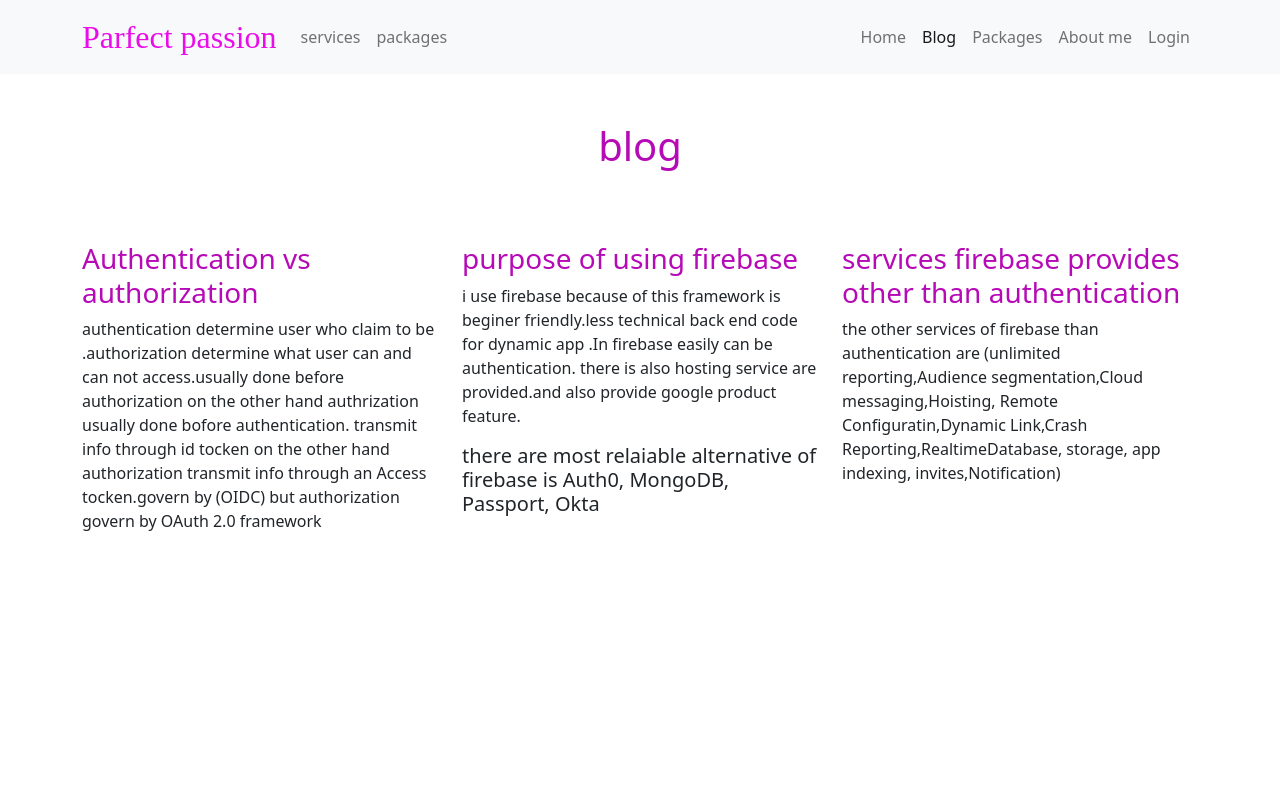
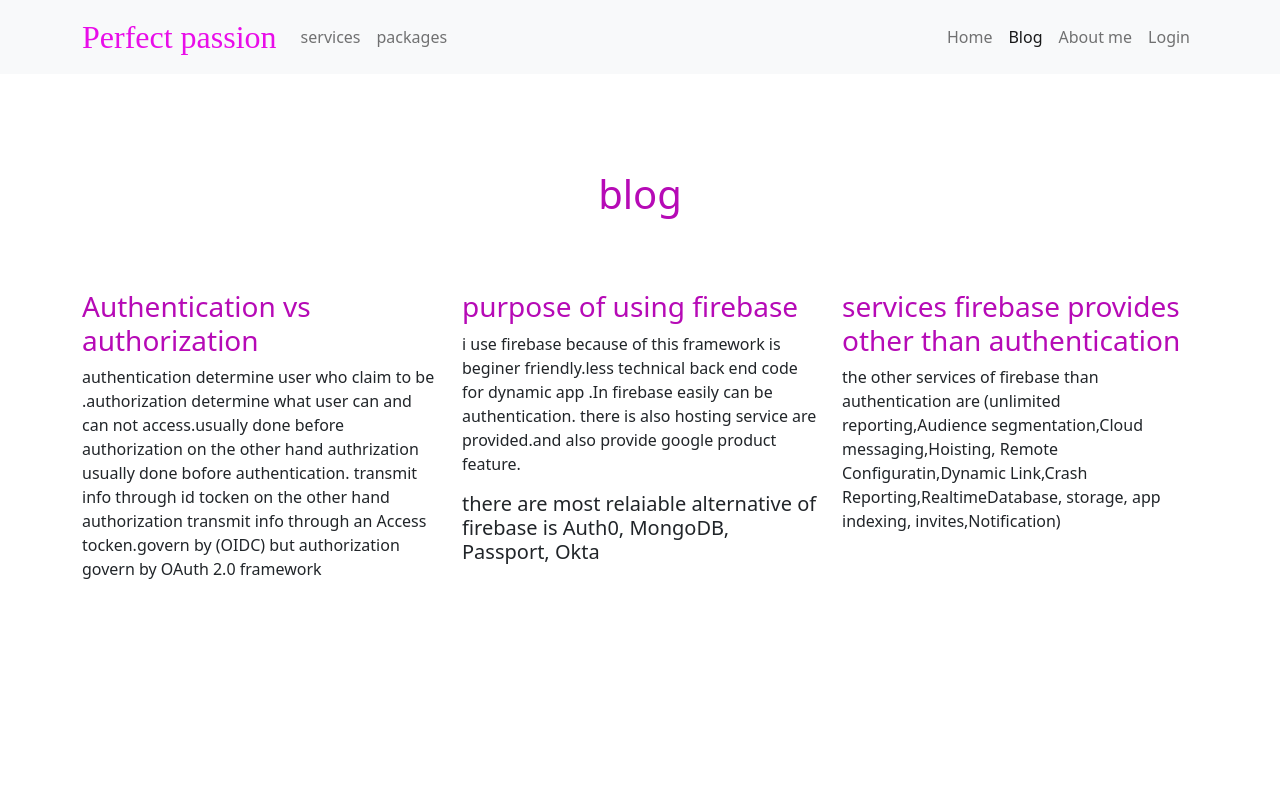
Before and after one commit to Hridoy776/independent-service-provider, a React (Create React App) app: page /blog in a window 1280 px wide. Shown: the top 800 px of the page. Built offline with nearby package versions, Linux system fonts and the light colour scheme; no server answers; a web font is replaced by a local one.

Commit message:
title added

```diff
--- a/public/index.html
+++ b/public/index.html
@@ -24,7 +24,7 @@
       work correctly both with client-side routing and a non-root public URL.
       Learn how to configure a non-root public URL by running `npm run build`.
     -->
-    <title>React App</title>
+    <title>perfect passion</title>
   </head>
   <body>
     <noscript>You need to enable JavaScript to run this app.</noscript>
--- a/src/Pages/Blog/Blog.js
+++ b/src/Pages/Blog/Blog.js
@@ -2,7 +2,7 @@ import React from "react";
 
 const Blog = () => {
   return (
-    <div className="vh-100  d-flex flex-column  align-items-center">
+    <div className="vh-100 my-5 d-flex flex-column  align-items-center">
       <h1 className="common text-center my-5">blog</h1>
       <div className="container my-4">
       <div class="row">
--- a/src/Shared/Header/Header.js
+++ b/src/Shared/Header/Header.js
@@ -21,7 +21,7 @@ const Header = () => {
     >
       <Container>
         <Navbar.Brand as={Link} to="/home">
-          <span className="title">Parfect passion</span>
+          <span className="title">Perfect passion</span>
         </Navbar.Brand>
         <Navbar.Toggle aria-controls="responsive-navbar-nav" />
         <Navbar.Collapse id="responsive-navbar-nav">
@@ -38,9 +38,6 @@ const Header = () => {
             <Nav.Link as={NavLink} to="/blog">
               {" "}
               Blog
-            </Nav.Link>
-            <Nav.Link as={NavLink} to="/packages">
-              Packages
             </Nav.Link>
             <Nav.Link as={NavLink} to="/aboutme">
               About me
```
